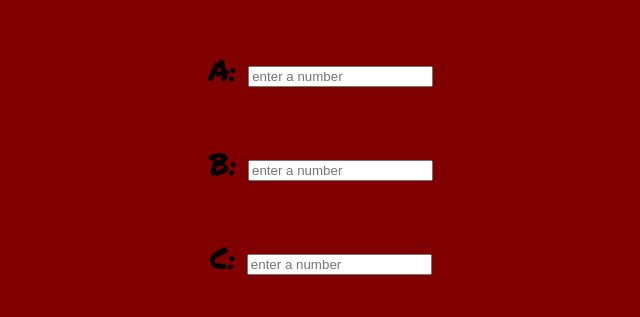
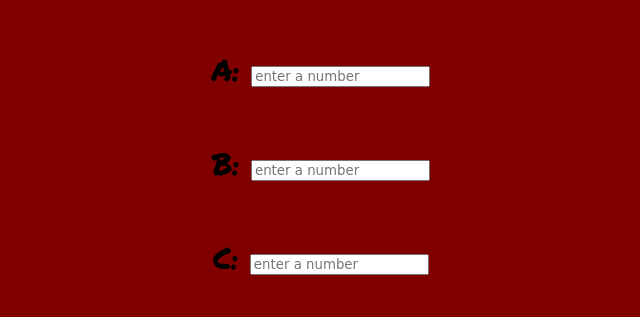
Before and after one commit to mzambia70/TRIANGLE-TRACKER, a plain HTML site: page index.html in a window 1280 px wide. Shown: the part 240-557 px from the top of the page, 319-959 px from the left. Drawn offline with Linux system fonts and the light colour scheme.

Commit message:
update css styles

```diff
--- a/css/styles.css
+++ b/css/styles.css
@@ -31,6 +31,7 @@ p{
 input{
     float: center;
     height:auto;
+    font-family: 'permanent maker',cursive;
 }
 button{
     background-color: green;
```
